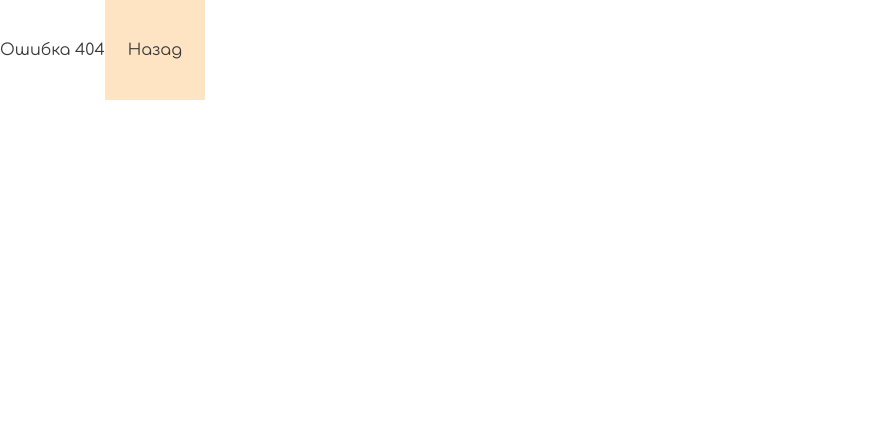
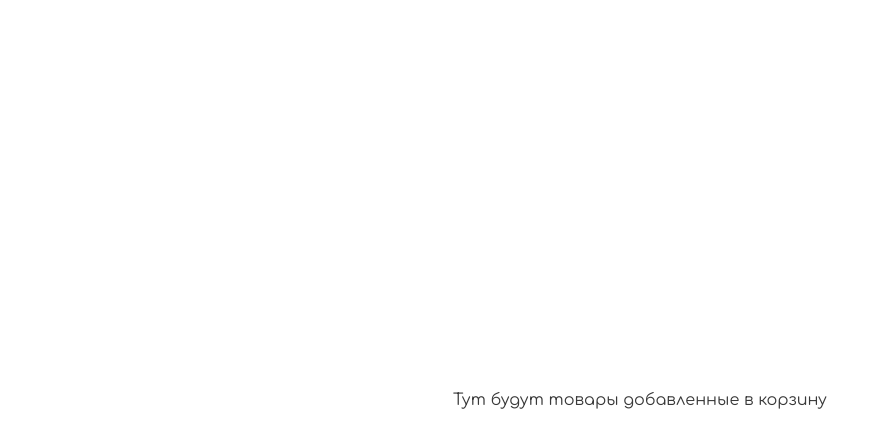
Before and after one commit to ArtErusov/eCommersOrange, a React (Vite) app: page /cart in a window 1280 px wide. Before the commit this address had no page. Shown: the top 448 px of the page, without its empty margins (0-889 px from the left). Built offline with nearby package versions, Linux system fonts and the light colour scheme.

Commit message:
Implemented JWT token and private routes

```diff
--- a/src/components/Header/Header.tsx
+++ b/src/components/Header/Header.tsx
@@ -23,12 +23,12 @@ const Header: FC = () => {
     {
       title: 'избранные',
       icon: favoritesIcon,
-      path: '/promo',
+      path: '/cart',
     },
     {
       title: 'корзина',
       icon: cartIcon,
-      path: '/promo',
+      path: '/cart',
     },
   ];
 
--- a/src/pages/Auth/Login/Login.tsx
+++ b/src/pages/Auth/Login/Login.tsx
@@ -1,7 +1,10 @@
-import { FC, FormEvent } from 'react';
+import { FC, FormEvent, useState } from 'react';
 import styles from './Login.module.css';
 import Button from '@/components/ui/Button/Button';
 import { Link } from 'react-router-dom';
+import axios, { AxiosError } from 'axios';
+
+// Нужно сделать Стилизовать ошибку и добавить 2 секунды чтоб она пропала
 
 export type LoginForm = {
   email: {
@@ -13,16 +16,34 @@ export type LoginForm = {
 };
 
 const Login: FC = () => {
-  const submit = (e: FormEvent) => {
+  const [error, setError] = useState<string | null>();
+
+  const submit = async (e: FormEvent) => {
+    setError(null);
     e.preventDefault();
     const target = e.target as typeof e.target & LoginForm;
     const { email, password } = target;
-    console.log(email.value);
-    console.log(password.value);
+    await sendLogin(email.value, password.value);
+  };
+
+  const sendLogin = async (email: string, password: string) => {
+    try {
+      const { data } = await axios.post(`https://purpleschool.ru/pizza-api-demo/auth/login`, {
+        email,
+        password,
+      });
+      console.log(data);
+    } catch (e) {
+      if (e instanceof AxiosError) {
+        console.log(e);
+        setError(e.response?.data.message);
+      }
+    }
   };
 
   return (
     <div className={styles['login-form']}>
+      {error && <div>{error}</div>}
       <p className={styles['login-form__title']}>Вход</p>
       <form onSubmit={submit} className={styles['login-form__form']}>
         <input
--- /dev/null
+++ b/src/pages/CartPage/CartPage.tsx
@@ -0,0 +1,17 @@
+import { FC } from 'react';
+
+const CartPage: FC = () => {
+  return (
+    <div
+      style={{
+        display: 'flex',
+        justifyContent: 'center',
+        alignItems: 'center',
+        height: '100vh',
+      }}
+    >
+      Тут будут товары добавленные в корзину
+    </div>
+  );
+};
+export default CartPage;
--- /dev/null
+++ b/src/shared/helpers/RequireAuth.tsx
@@ -0,0 +1,10 @@
+import { ReactNode } from 'react';
+import { Navigate } from 'react-router-dom';
+export const RequireAuth = ({ children }: { children: ReactNode }) => {
+  const jwt = 'sadasd';
+
+  if (!jwt) {
+    return <Navigate to="/auth/login" replace />;
+  }
+  return children;
+};
--- a/src/shared/routes/mainRoutes.tsx
+++ b/src/shared/routes/mainRoutes.tsx
@@ -7,6 +7,8 @@ import axios from 'axios';
 import ErrorPage from '@/pages/ErrorPage/ErrorPage';
 import Auth from '@/pages/Auth/Auth';
 import Login from '@/pages/Auth/Login/Login';
+import CartPage from '@/pages/CartPage/CartPage';
+import { RequireAuth } from '../helpers/RequireAuth';
 
 const router = createBrowserRouter([
   { path: '/', element: <MainPage />, errorElement: <ErrorPage /> },
@@ -25,6 +27,15 @@ const router = createBrowserRouter([
   },
   { path: '/promo', element: <PromoPage />, errorElement: <ErrorPage /> },
   {
+    path: '/cart',
+    element: (
+      <RequireAuth>
+        <CartPage />
+      </RequireAuth>
+    ),
+    errorElement: <ErrorPage />,
+  },
+  {
     path: '/product/:id',
     element: <ProductPage />,
     loader: async ({ params }: LoaderFunctionArgs) => {
```
